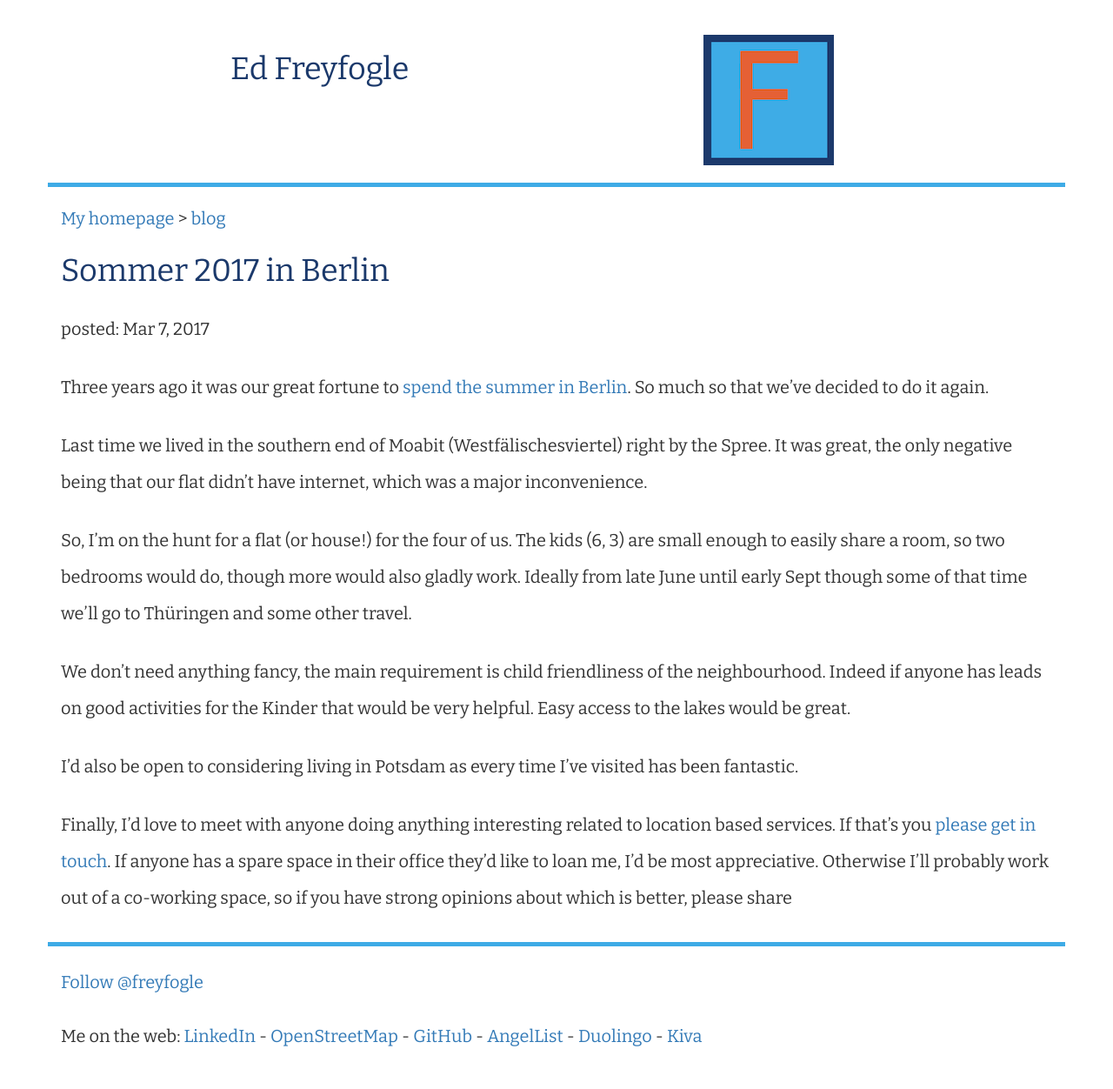
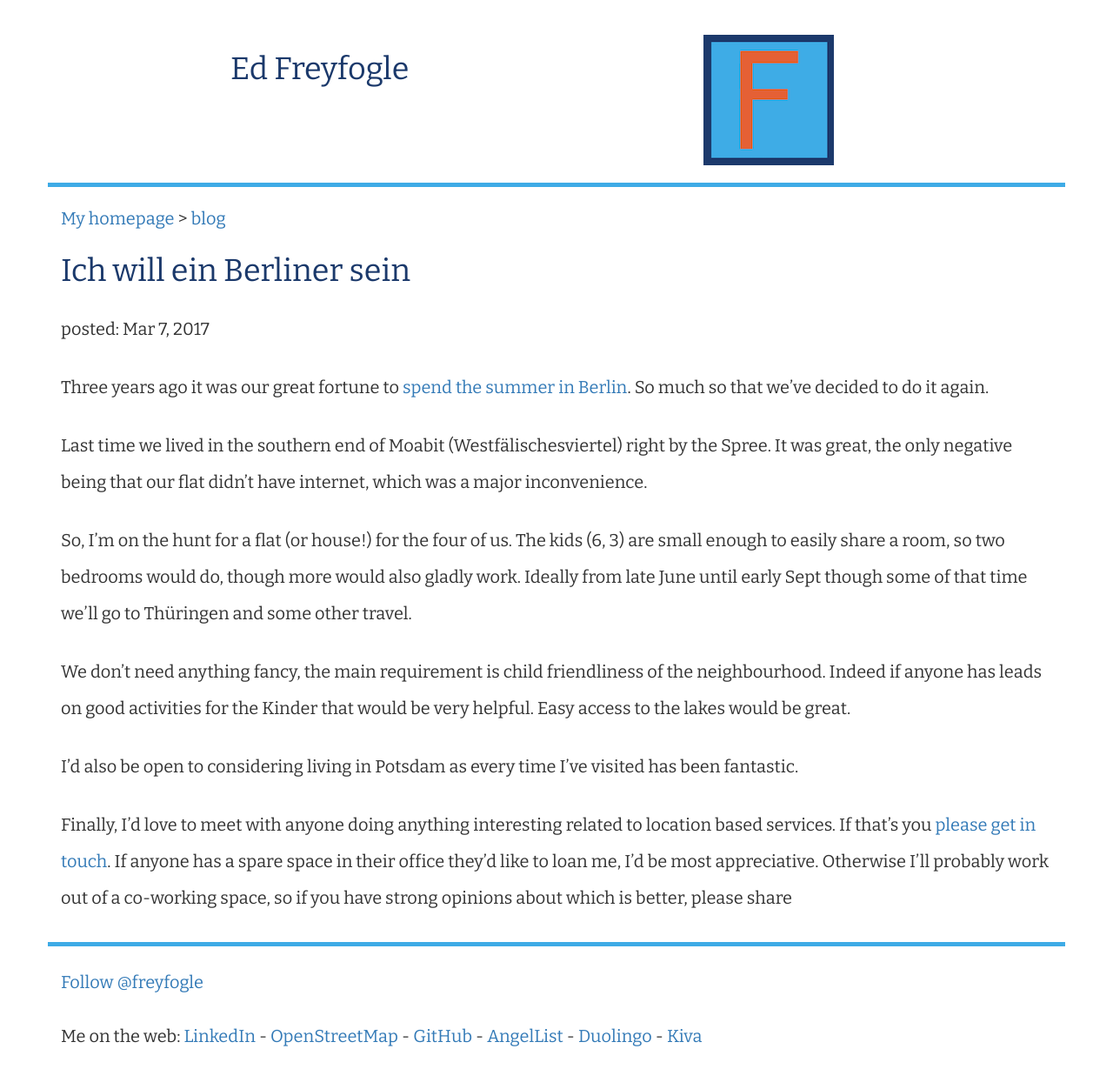
Before and after one commit to freyfogle/freyfogle.github.io, a Jekyll site: the page built from _posts/2017-03-07-berlin-2017.md, in a window 1280 px wide. Shown: the whole page at 87% size. Built offline with Jekyll 4.4.1, drawn with Linux system fonts in a browser that asks for light colours; comment, search, counter and statistics services are not loaded.

Commit message:
newtitle

```diff
--- a/_posts/2017-03-07-berlin-2017.md
+++ b/_posts/2017-03-07-berlin-2017.md
@@ -1,7 +1,7 @@
 ---
 layout: post
 permalink: /post/berlin-sommer-2017
-title: "Sommer 2017 in Berlin"
+title: "Ich will ein Berliner sein"
 date: "2017-03-07 09:32:03+0000"
 categories: "berlin, bestsummerever"
 ---
```
